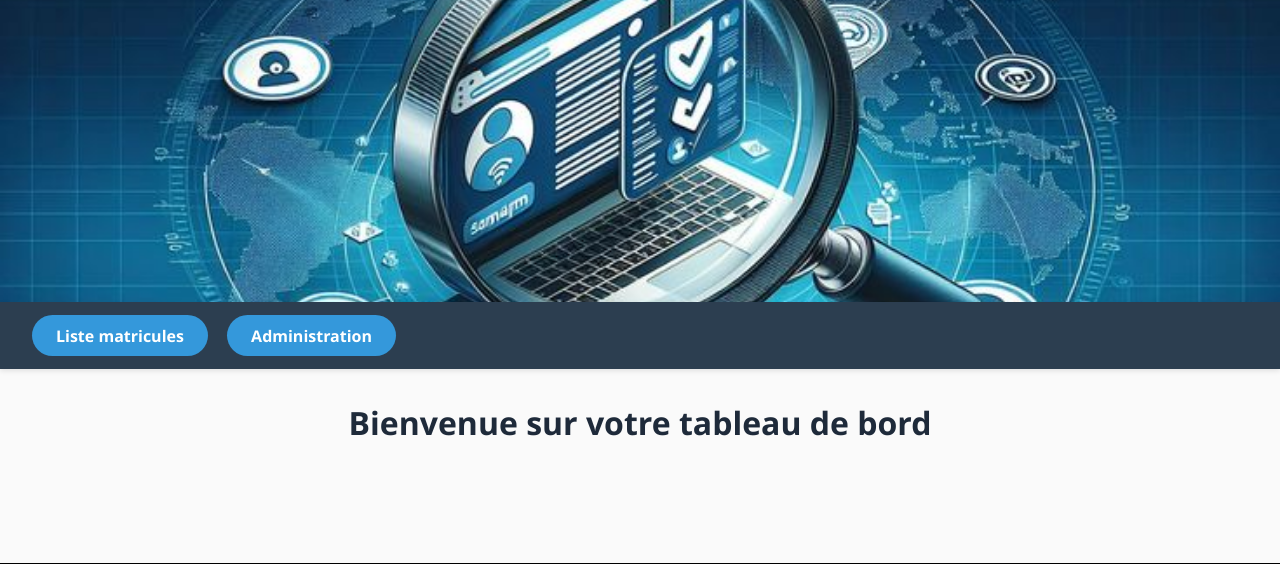
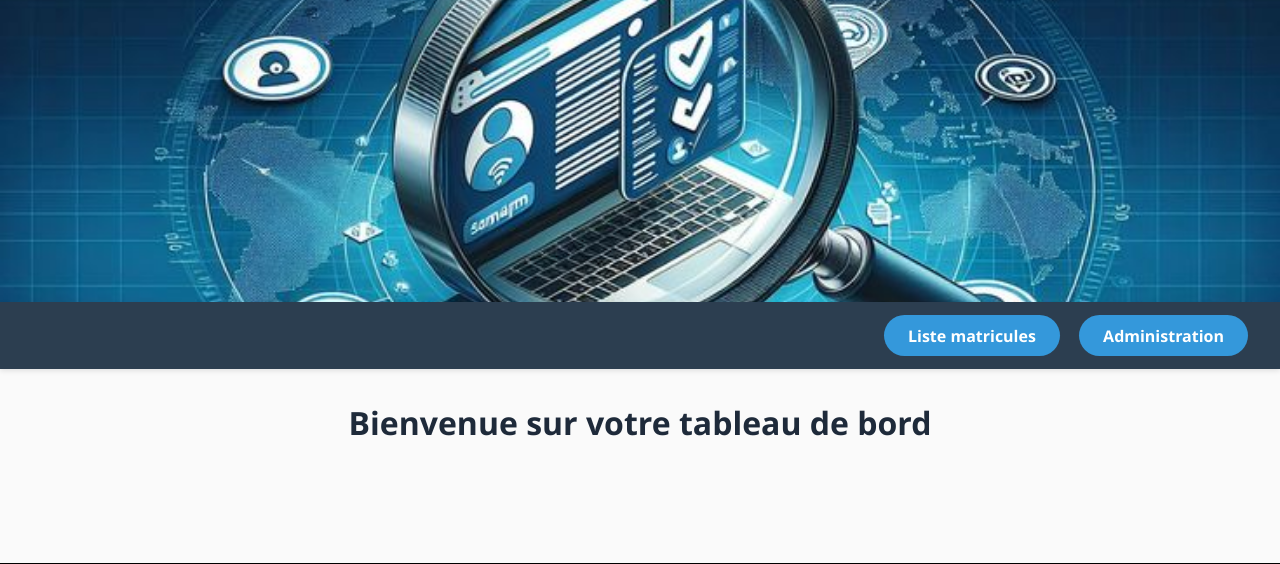
Before and after one commit to kashalarocher-star/Vehi__, a Django app: page / in a window 1280 px wide. Shown: the top 564 px of the page. Run offline with Django 5.2, Linux system fonts and the light colour scheme.

Commit message:
changer css

```diff
--- a/VehiTrack/static/css/main1.css
+++ b/VehiTrack/static/css/main1.css
@@ -75,7 +75,7 @@ body {
 .nav-buttons {
     display: flex;
     gap: 1.2rem;
-    justify-content: flex-start;
+    justify-content: flex-end;
     align-items: center;
 }
 
```
